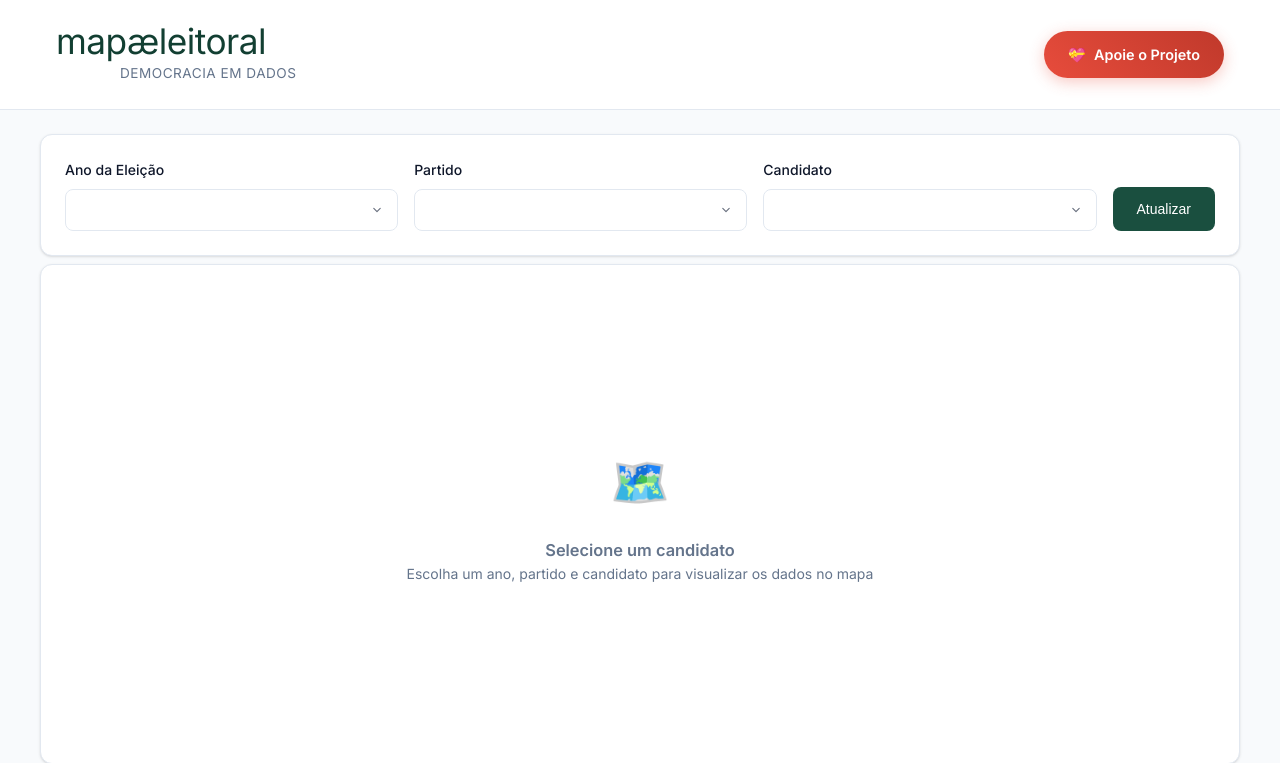
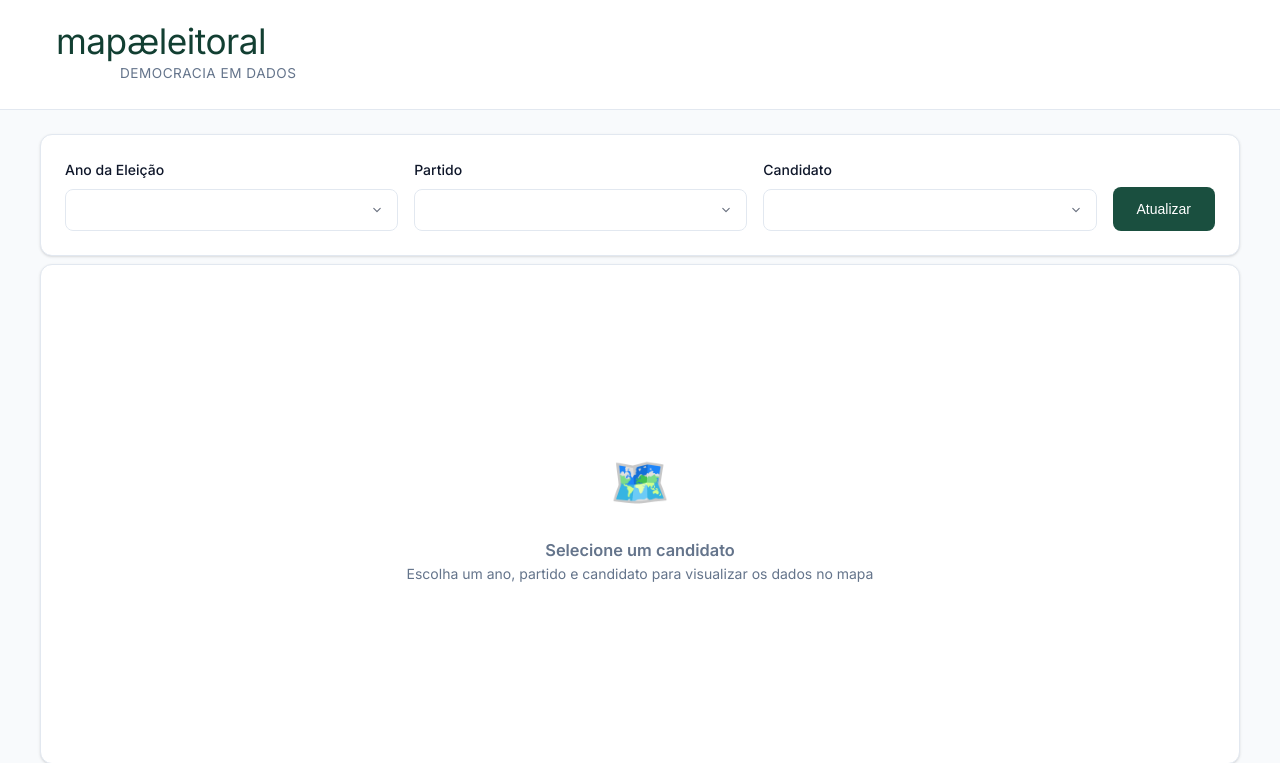
Before and after one commit to Mapa-Eleitoral/siteDjangoEnv5, a Django app: page / in a window 1280 px wide. Shown: the top 763 px of the page. Run offline with Django 5.2, Linux system fonts and the light colour scheme; data that the repository does not hold is empty.

Commit message:
Update home.html

```diff
--- a/siteDjangoProject/mapa_eleitoral/templates/home.html
+++ b/siteDjangoProject/mapa_eleitoral/templates/home.html
@@ -558,10 +558,6 @@
                         <p class="subtitle">Democracia em Dados</p>
                     </div>
                 </div>
-                <a href="/doacoes/" class="donation-btn">
-                    <span>💝</span>
-                    <span>Apoie o Projeto</span>
-                </a>
             </div>
         </div>
     </header>
```
